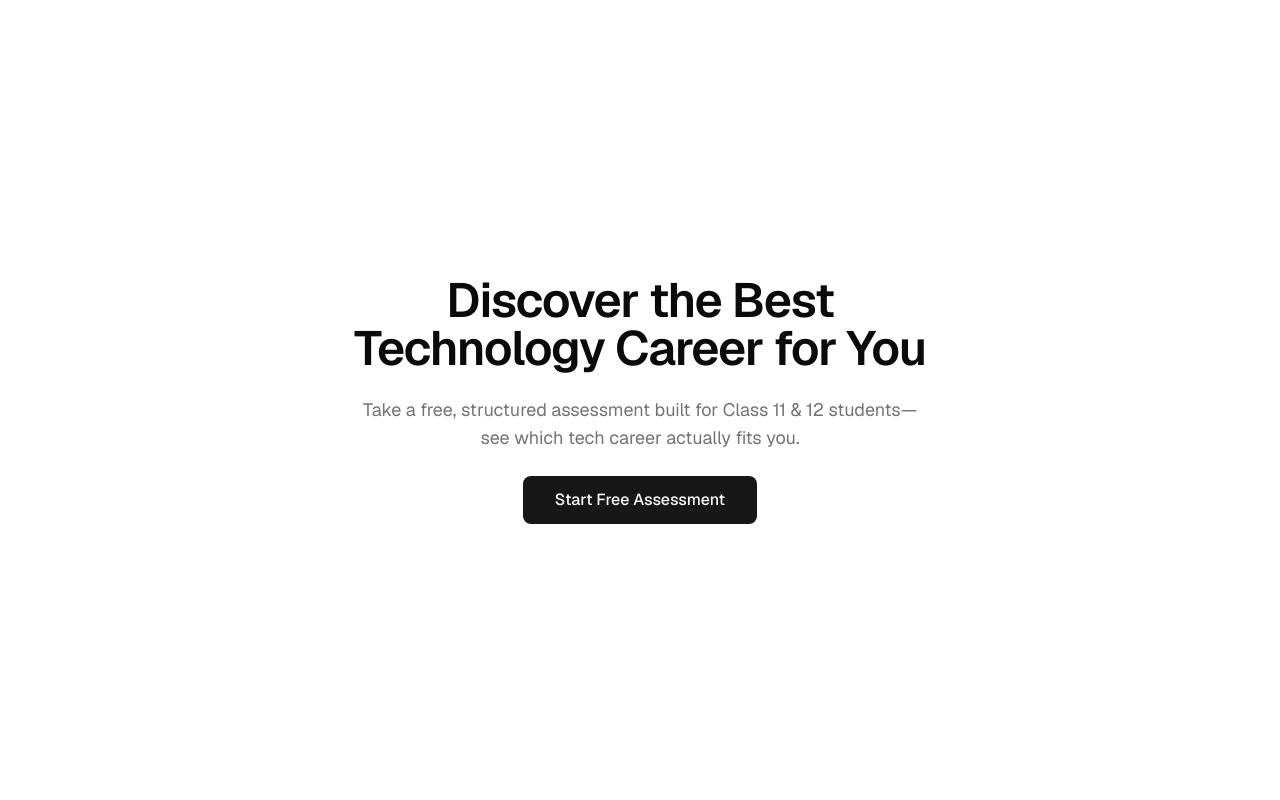
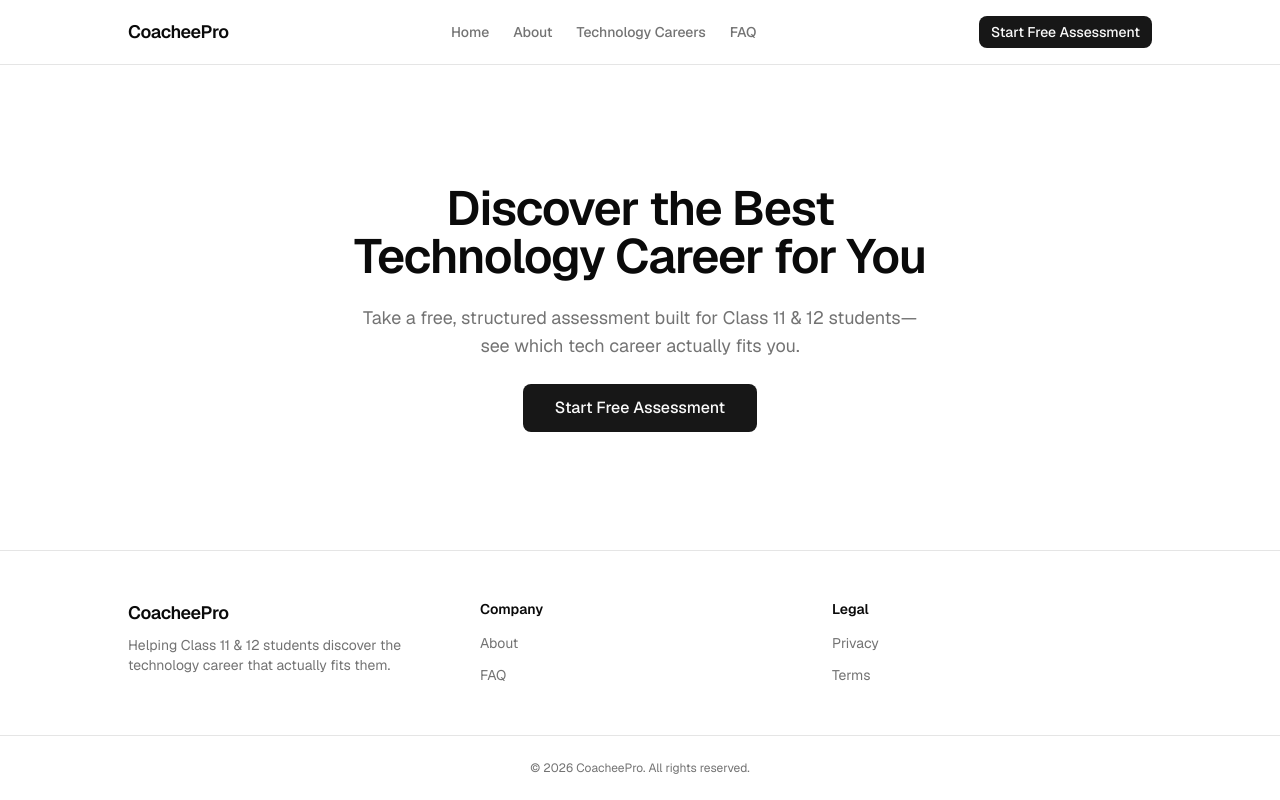
Before and after one commit to NaseerDragonRose/coachee-pro, a Next.js app: page / in a window 1280 px wide. Built offline with nearby package versions, Linux system fonts and the light colour scheme.

Commit message:
feat: wrap marketing routes with shared Header and Footer

```diff
--- /dev/null
+++ b/app/(marketing)/layout.tsx
@@ -0,0 +1,18 @@
+import type { ReactNode } from "react"
+
+import { Header } from "@/components/marketing/header"
+import { Footer } from "@/components/marketing/footer"
+
+export default function MarketingLayout({
+  children,
+}: {
+  children: ReactNode
+}) {
+  return (
+    <>
+      <Header />
+      {children}
+      <Footer />
+    </>
+  )
+}
```
